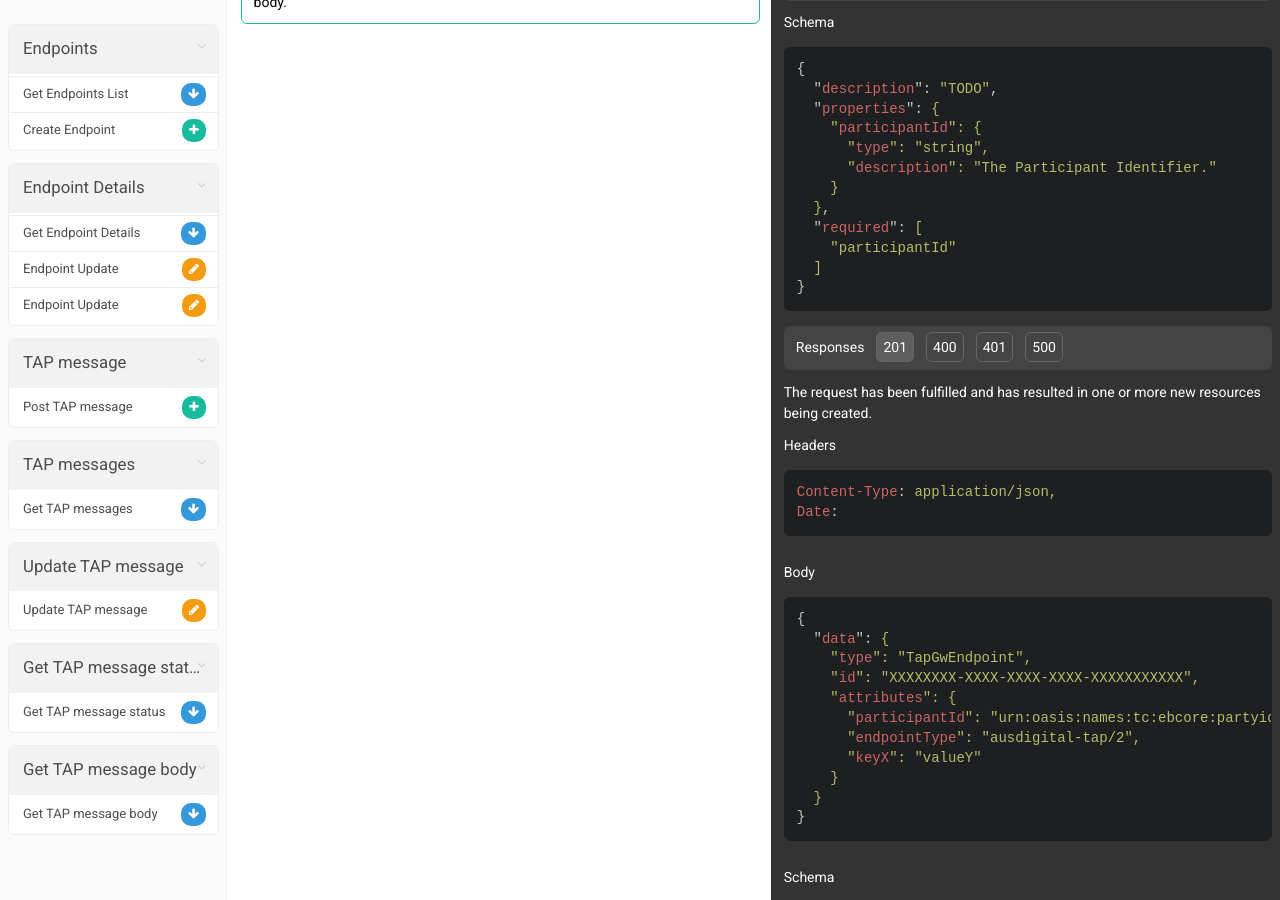
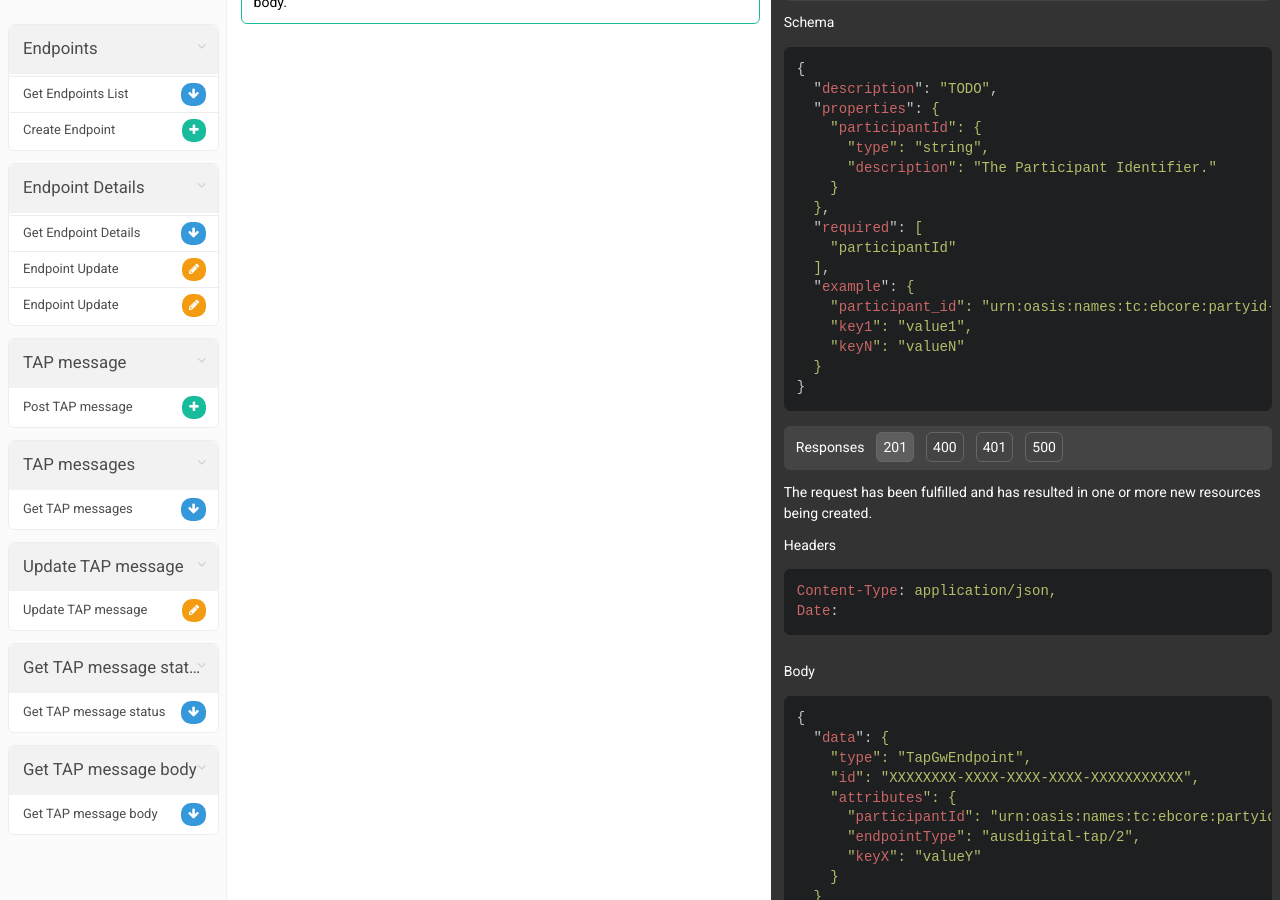
Before and after one commit to ausdigital/ausdigital.github.io, a Jekyll site: the page specs/ausdigital-tap-gw/1.0/agilo.html, which Jekyll copies as it is, in a window 1280 px wide and 900 px high, scrolled down 3198 px. Built offline with Jekyll 4.4.1, drawn with Linux system fonts in a browser that asks for light colours; nearby versions of some CDN libraries.

Commit message:
update specifications pages

```diff
--- a/specs/ausdigital-tap-gw/1.0/agilo.html
+++ b/specs/ausdigital-tap-gw/1.0/agilo.html
@@ -188,7 +188,12 @@
   </span>}</span>,
   "<span class=hljs-attribute>required</span>": <span class=hljs-value>[
     <span class=hljs-string>"participantId"</span>
-  ]
+  ]</span>,
+  "<span class=hljs-attribute>example</span>": <span class=hljs-value>{
+    "<span class=hljs-attribute>participant_id</span>": <span class=hljs-value><span class=hljs-string>"urn:oasis:names:tc:ebcore:partyid-type:iso6523:0151::9999999999"</span></span>,
+    "<span class=hljs-attribute>key1</span>": <span class=hljs-value><span class=hljs-string>"value1"</span></span>,
+    "<span class=hljs-attribute>keyN</span>": <span class=hljs-value><span class=hljs-string>"valueN"</span>
+  </span>}
 </span>}</code></pre><div style=height:1px></div></div></div></div></div><div class=tabs><div class=example-names><span>Responses</span><span class=tab-button>201</span><span class=tab-button>400</span><span class=tab-button>401</span><span class=tab-button>500</span></div><div class=tab><div><div class=inner><div class=description><p>The request has been fulfilled and has resulted in one or more new resources being created.</div><h5>Headers</h5><pre><code><span class=hljs-attribute>Content-Type</span>: <span class=hljs-string>application/json,</span><br><span class=hljs-attribute>Date</span>: <span class=hljs-string></span></code></pre><div style=height:1px></div><h5>Body</h5><pre><code>{
   "<span class=hljs-attribute>data</span>": <span class=hljs-value>{
     "<span class=hljs-attribute>type</span>": <span class=hljs-value><span class=hljs-string>"TapGwEndpoint"</span></span>,
```
Also changed, not shown: specs/ausdigital-tap-gw/1.0/api.html (+18 -0 lines), specs/ausdigital-tap-gw/1.0/swagger.json (+6 -1 lines).
